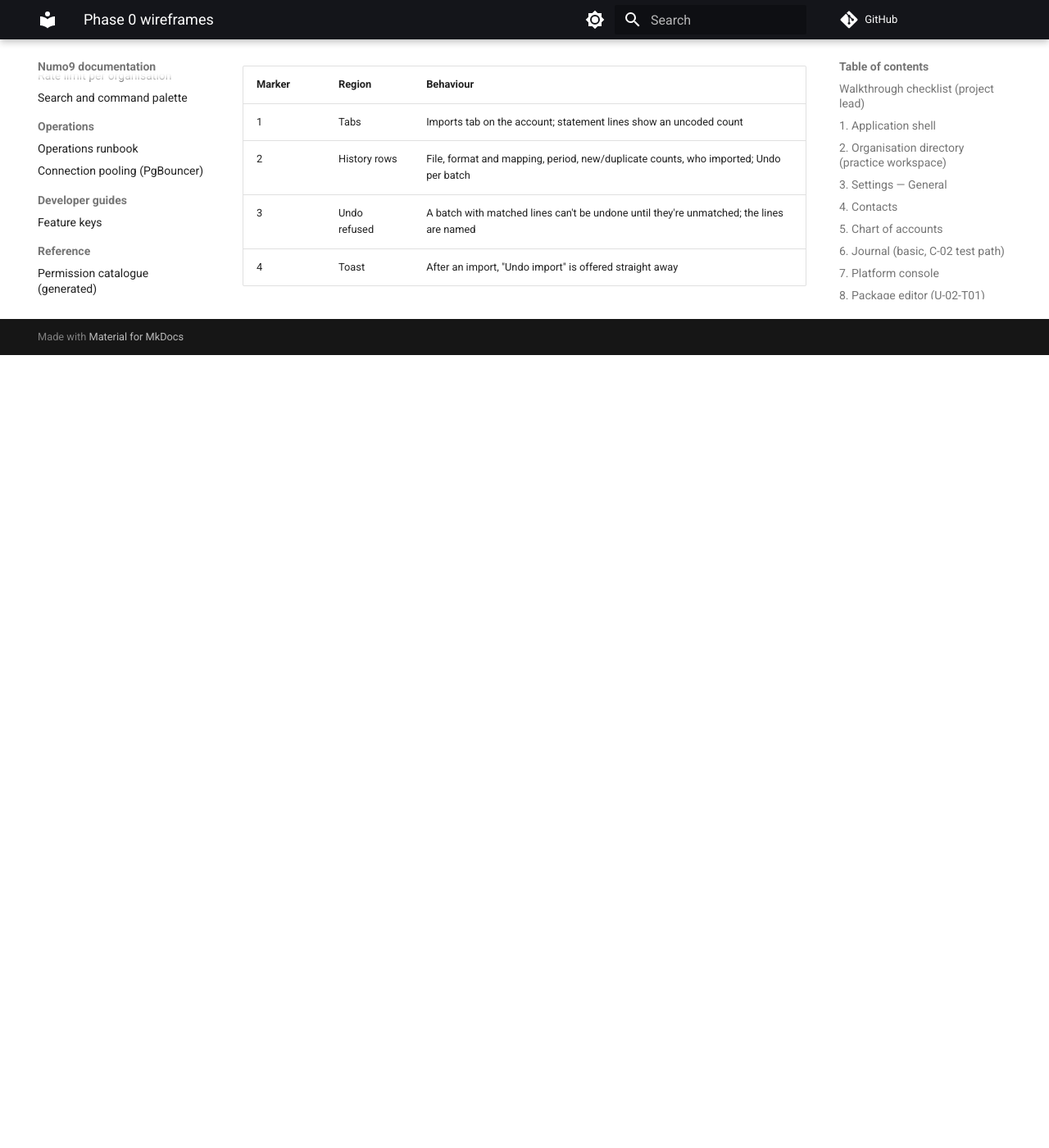
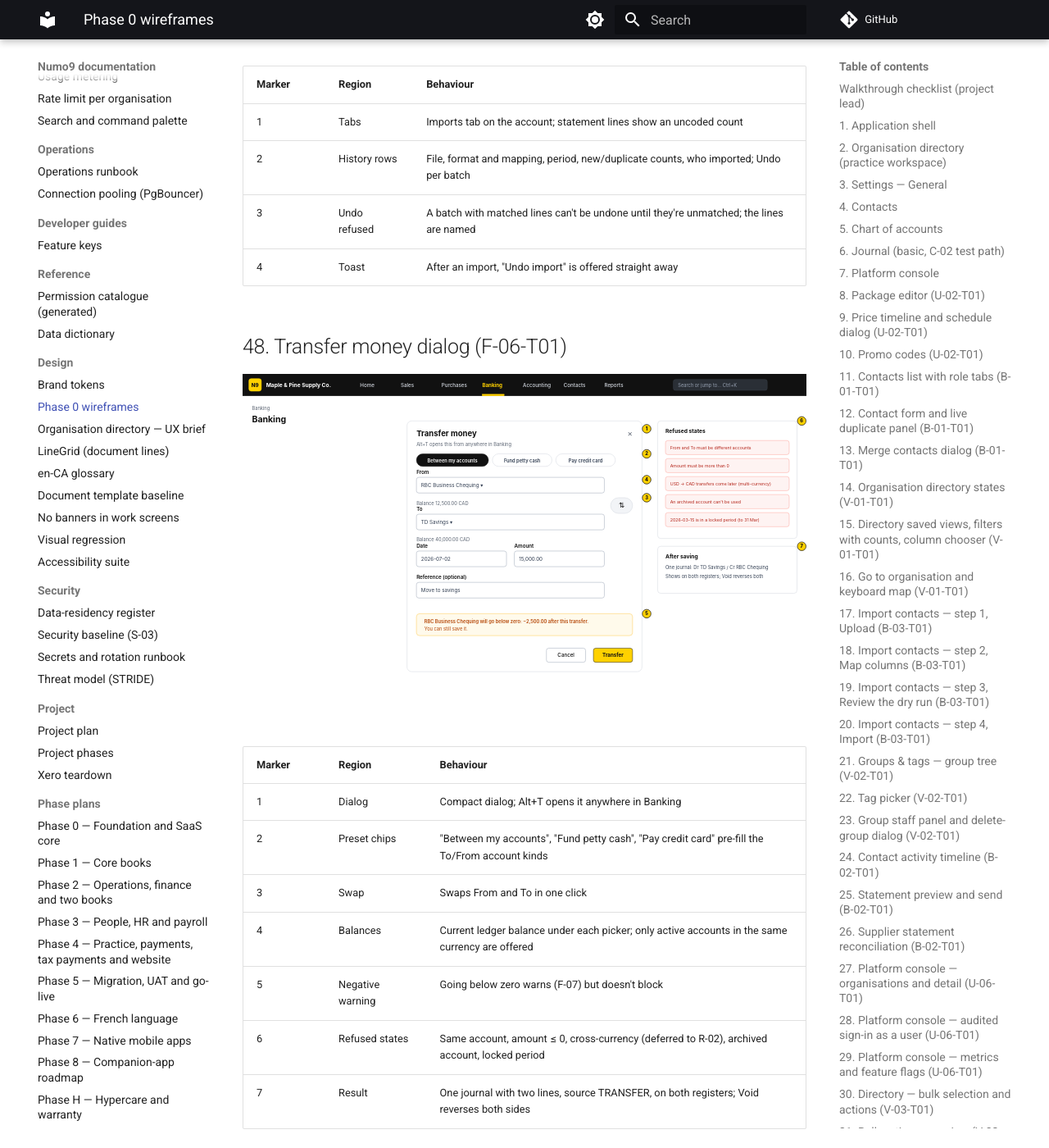
Before and after one commit to obadahpip/numo9, an MkDocs documentation site: the page built from docs/design/wireframes.md, in a window 1280 px wide and 1400 px high, scrolled down 47531 px. Shown: the whole window at 82% size. Built offline with MkDocs 1.6.1 and Material for MkDocs 9.7.7, drawn with Linux system fonts in a browser that asks for light colours; comment, search, counter and statistics services are not loaded; before the commit the page ends 47964 px from its top, so only the background shows below that.

Commit message:
F-06-T01: wireframe for the transfer dialog (#121)
Claude-Session: https://claude.ai/code/session_014t7Gji9vDrUPc3K7D2GAb4

Co-authored-by: Claude <noreply@anthropic.com>

```diff
--- a/docs/design/wireframes.md
+++ b/docs/design/wireframes.md
@@ -630,3 +630,17 @@ old system with French headers, saved in Windows-1252.
 | 2 | History rows | File, format and mapping, period, new/duplicate counts, who imported; Undo per batch |
 | 3 | Undo refused | A batch with matched lines can't be undone until they're unmatched; the lines are named |
 | 4 | Toast | After an import, "Undo import" is offered straight away |
+
+## 48. Transfer money dialog (F-06-T01)
+
+![Transfer dialog](wireframes/49-transfer-dialog.svg)
+
+| Marker | Region | Behaviour |
+|---|---|---|
+| 1 | Dialog | Compact dialog; Alt+T opens it anywhere in Banking |
+| 2 | Preset chips | "Between my accounts", "Fund petty cash", "Pay credit card" pre-fill the To/From account kinds |
+| 3 | Swap | Swaps From and To in one click |
+| 4 | Balances | Current ledger balance under each picker; only active accounts in the same currency are offered |
+| 5 | Negative warning | Going below zero warns (F-07) but doesn't block |
+| 6 | Refused states | Same account, amount ≤ 0, cross-currency (deferred to R-02), archived account, locked period |
+| 7 | Result | One journal with two lines, source TRANSFER, on both registers; Void reverses both sides |
--- a/status.txt
+++ b/status.txt
@@ -2,7 +2,7 @@ NUMO9 — ATOMIC TASK STATUS
 Legend: ✅ = completed (acceptance criteria verified) · ❌ = not completed
 Source: docs/phase_plans (Phases 0–8 + Hypercare)
 
-TOTAL ATOMIC TASKS: 2787   Completed: 479   Remaining: 2308   Progress: 17.19%
+TOTAL ATOMIC TASKS: 2787   Completed: 480   Remaining: 2307   Progress: 17.22%
 
 ORDER: tasks are listed in the order to work them — dependencies first (the Depends column of
 docs/phase_plans), then each phase plan's execution order; [ID] headers repeat when the order
@@ -643,7 +643,7 @@ Phase 1 Core Books  (572 atomic tasks)
 ✅ F-02-T01 — Wireframes: 4-step import wizard, mapping grid, preview with grouped statuses, import history list
 
 [F-06]
-❌ F-06-T01 — Wireframe: transfer dialog with swap button, balances under pickers, preset chips
+✅ F-06-T01 — Wireframe: transfer dialog with swap button, balances under pickers, preset chips
 
 [G-02]
 ❌ G-02-T01 — Decision table document (province × registration × side × item type → code), reviewed by the client's accountant
```
Also changed, not shown: docs/design/wireframes/49-transfer-dialog.svg (added).
